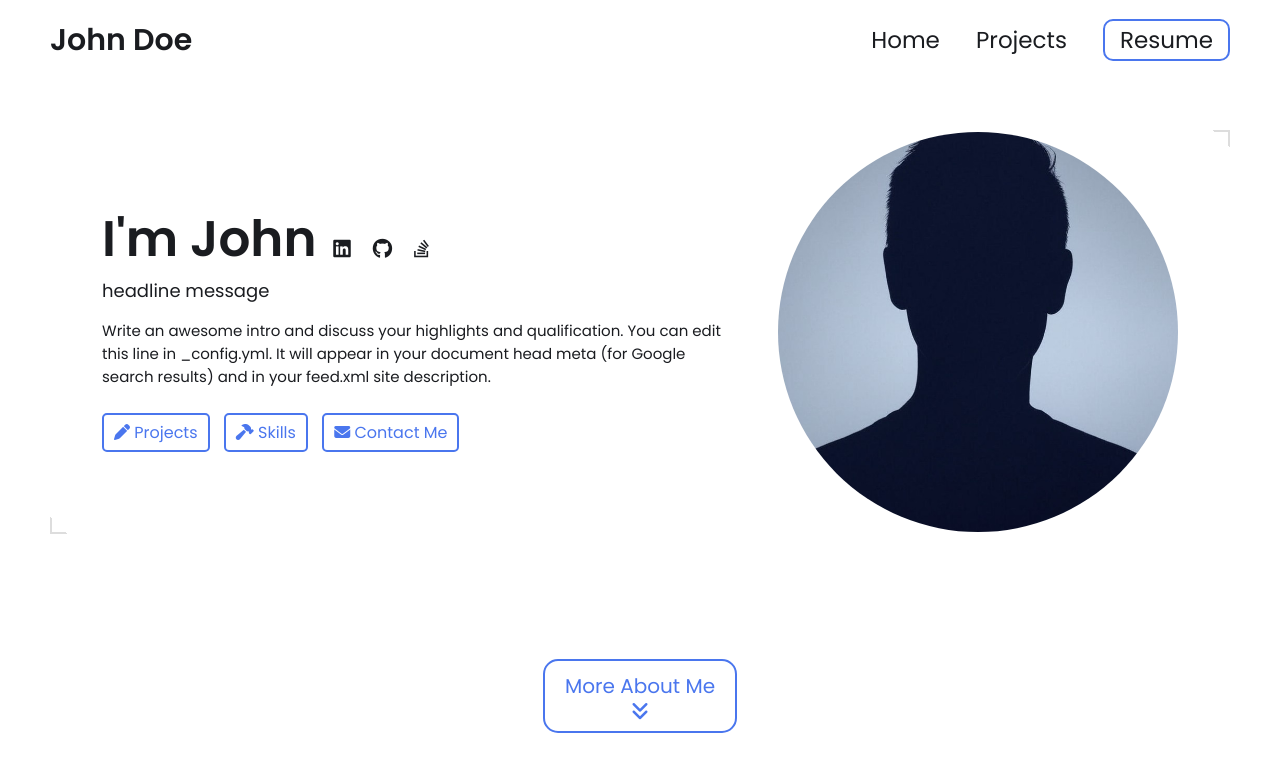
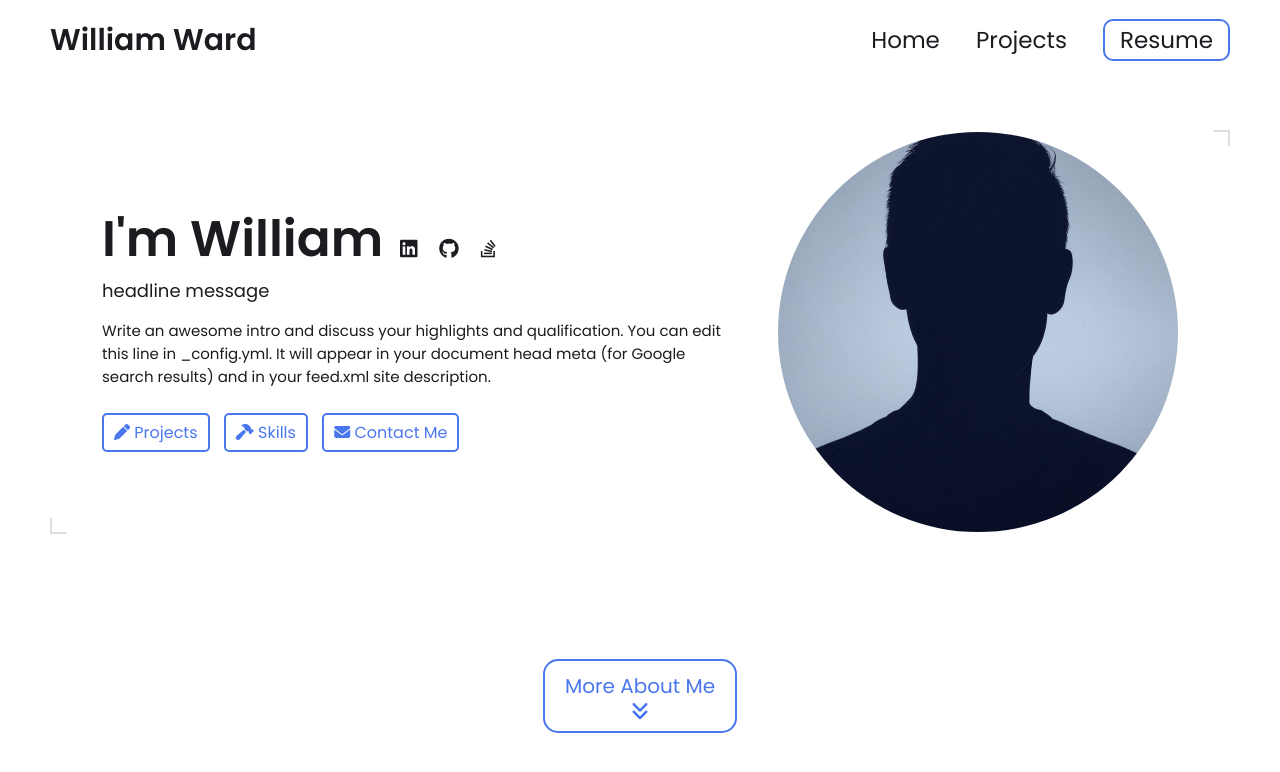
Before and after one commit to willward20/willward20.github.io, a Jekyll site: the page built from index.html, in a window 1280 px wide and 900 px high. Shown: the top 772 px of the window. Built offline with Jekyll 4.4.1, drawn with Linux system fonts in a browser that asks for light colours.

Commit message:
Update _config.yml

```diff
--- a/_config.yml
+++ b/_config.yml
@@ -7,12 +7,12 @@
 
 # Main Page Setup
 
-title: John Doe's Portfolio # This is what shows up in the tab of the browser
+title: William Ward's Portfolio # This is what shows up in the tab of the browser
 
 
 
 # Hero Section
-name: John Doe
+name: William Ward
 headline: headline message
 description: >- # dont remove this line. this will ignore all new lines until the next section
   Write an awesome intro and discuss your highlights and qualification. You can edit this
@@ -31,8 +31,8 @@
 # Set up external links - this will show up as small icons next to your name.
 
 external-links:    # input only your own url slug. The icons with missing entries will not appear.
-  linkedin: test    # https://www.linkedin.com/in/{your url slug}
-  github: leea12    # https://github.com/{your url slug}
+  linkedin: https://www.linkedin.com/in/william-ward-273b201b8/    # https://www.linkedin.com/in/{your url slug}
+  github: https://github.com/willward20    # https://github.com/{your url slug}
   stackoverflow: test      # https://stackoverflow.com/users/{your url slug}
   medium:            # https://medium.com/@{your url slug}
   x-twitter:   # https://x.com/{your url slug}
```
